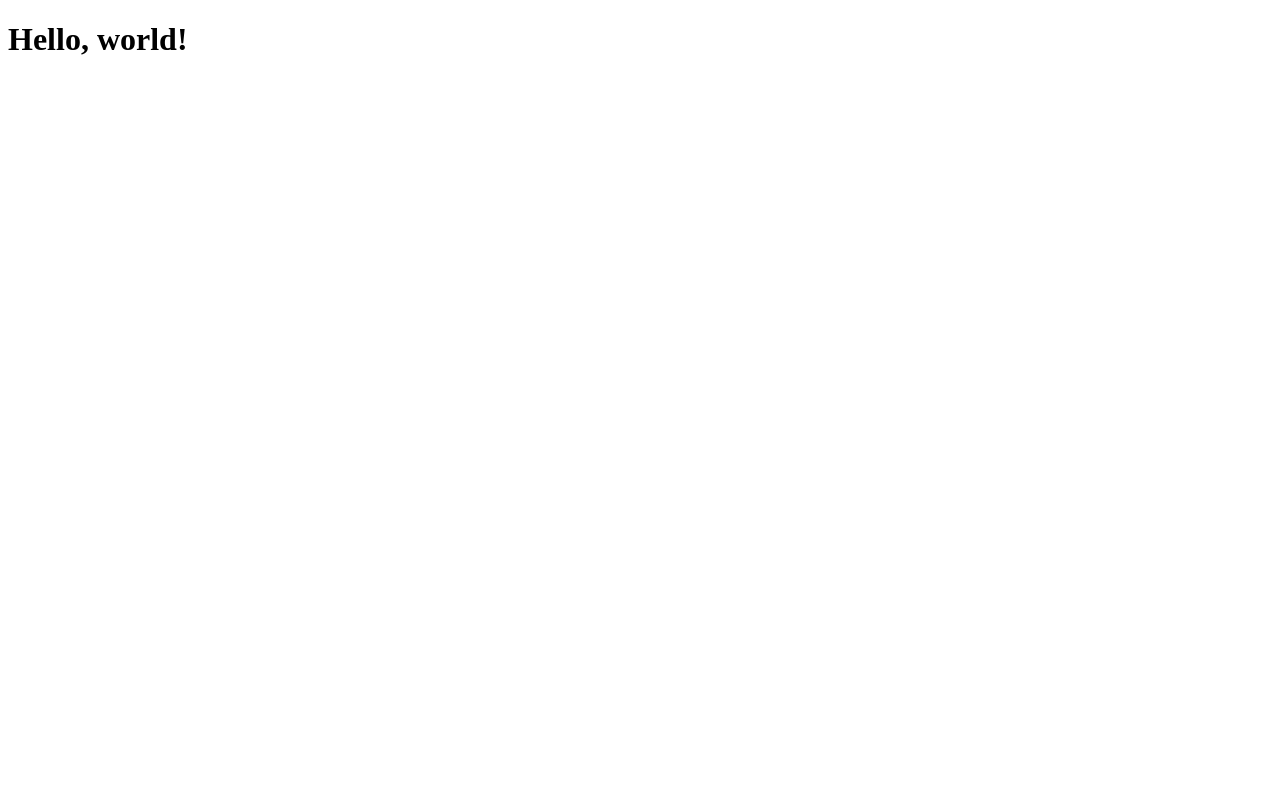
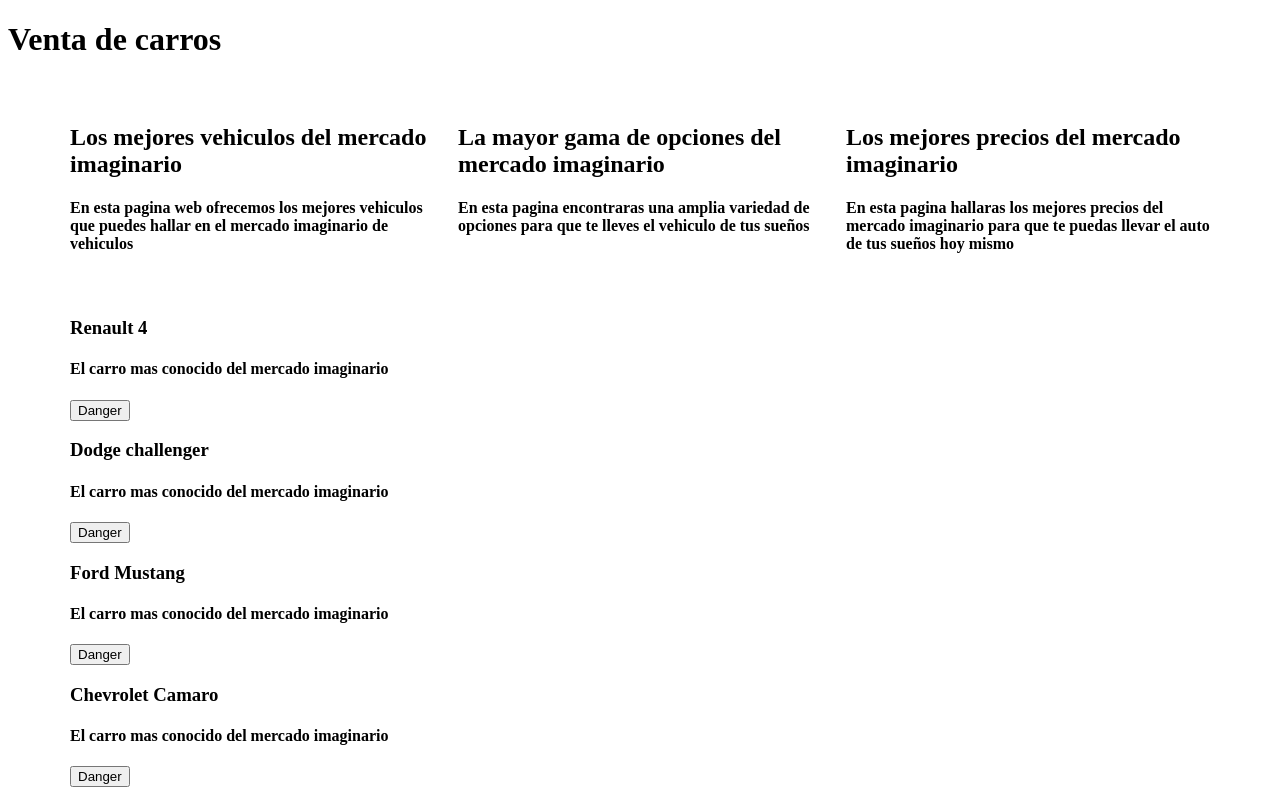
Before and after one commit to ccuaspa/Venta-Carros, a website: page index.html in a window 1280 px wide. Drawn offline with nearby package versions, Linux system fonts and the light colour scheme.

Commit message:
Created content using grids

```diff
--- a/index.html
+++ b/index.html
@@ -9,13 +9,88 @@
         <link href="node_modules/bootstrap/dist/css/bootstrap-grid.min.css" rel="stylesheet" >
     </head>
     <body>
-    <h1>Hello, world!</h1>
-
         <!---Optional JavaScript-->
         <!---JQuery, Popper, -->
         <script src="node_modules/jquery/dist/jquery.min.js"></script>
         <script src="node_modules/popper.js/dist/popper.min.js"></script>
         <script src="node_modules/bootstrap/dist/js/bootstrap.min.js"  ></script>
 
+        <div class="jumbotron">
+            <h1 class="display-4">Venta de carros
+            </h1>
+        </div>
+        <div class="container">
+            <div class="row py-4">
+                    <div class="col-4">
+                        <p>
+                            <h2>
+                                Los mejores vehiculos del mercado imaginario
+                            </h2>
+                            <h4>
+                                En esta pagina web ofrecemos los mejores vehiculos que puedes hallar en el mercado imaginario de vehiculos
+                            </h4>
+                        </p>
+                    </div>
+                <div class="col-4" >
+                    <p>
+                        <h2>
+                            La mayor gama de opciones del mercado imaginario
+                        </h2>
+                        <h4>
+                            En esta pagina encontraras una amplia variedad de opciones para que te lleves el vehiculo de tus sueños
+                        </h4>
+                    </p>
+                </div>
+                <div class="col-4">
+                    <p>
+                        <h2>
+                            Los mejores precios del mercado imaginario
+                        </h2>
+                        <h4>
+                            En esta pagina hallaras los mejores precios del mercado imaginario para que te puedas llevar el auto de tus sueños hoy mismo
+                        </h4>
+                    </p>
+                </div>
+            </div>
+            <div class="col">
+                <div class="row-4 ">
+                    <h3>
+                        Renault 4
+                    </h3>
+                    <h4>
+                        El carro mas conocido del mercado imaginario
+                    </h4>
+                    <button type="button" class="btn btn-outline-danger btn-lg">Danger</button>
+                </div>
+                <div class="row-4 ">
+                    <h3>
+                        Dodge challenger
+                    </h3>
+                    <h4>
+                        El carro mas conocido del mercado imaginario
+                    </h4>
+                    <button type="button" class="btn btn-outline-danger btn-sm">Danger</button>
+                </div>
+                <div class="row-4 ">
+                    <h3>
+                        Ford Mustang
+                    </h3>
+                    <h4>
+                        El carro mas conocido del mercado imaginario
+                    </h4>
+                    <button type="button" class="btn btn-outline-danger btn-lg">Danger</button>
+                </div>
+                <div class="row-4 " content-align-center>
+                    <h3>
+                        Chevrolet Camaro
+                    </h3>
+                    <h4>
+                        El carro mas conocido del mercado imaginario
+                    </h4>
+                    <button type="button" class="btn btn-outline-danger btn-sm">Danger</button>
+                </div>
+            </div>
+        </div>
+
     </body>
 </html>
```
